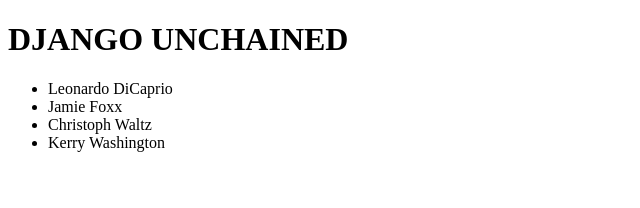
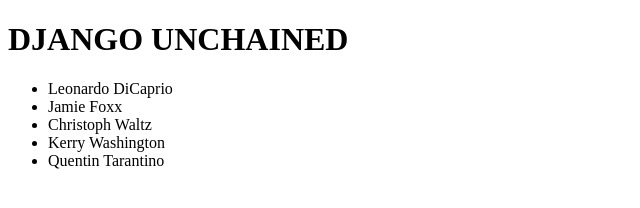
Before and after one commit to Semper-var/MERN-09, a plain HTML site: page index.html in a window 1280 px wide. Shown: the whole page, without its empty margins (0-640 px from the left). Drawn offline with Linux system fonts and the light colour scheme.

Commit message:
Committed without staging using -a

```diff
--- a/index.html
+++ b/index.html
@@ -12,6 +12,7 @@
         <li>Jamie Foxx</li>
         <li>Christoph Waltz</li>
         <li>Kerry Washington</li>
+        <li>Quentin Tarantino</li>
     </ul>
 </body>
 </html>
```
